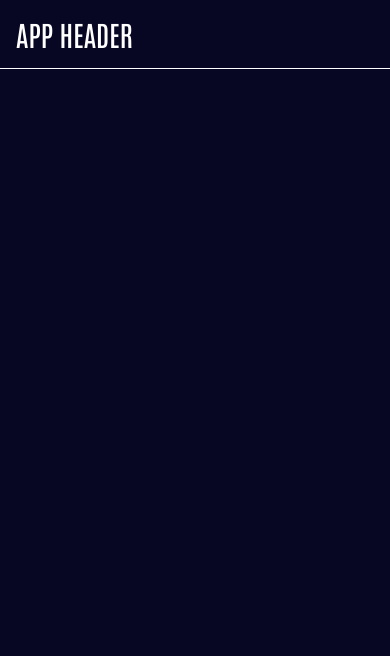
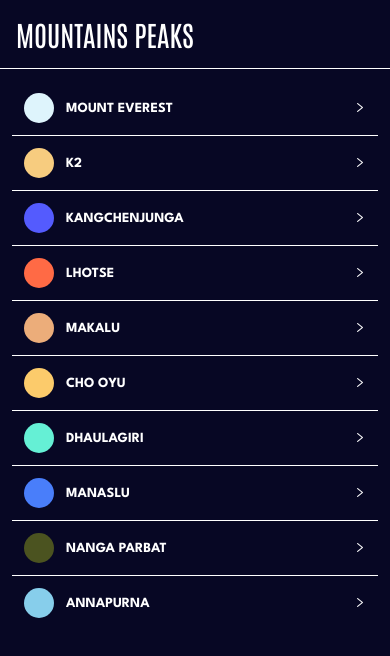
Before and after one commit to mostafizur99/mobile-app-starter, a React Native app: screen /Home in a window 390 px wide. Shown: the top 656 px of the page. Built offline with nearby package versions, Linux system fonts and the light colour scheme.

Commit message:
feat: home screen added

```diff
--- a/App.js
+++ b/App.js
@@ -1,9 +1,9 @@
 import { StatusBar } from 'expo-status-bar';
 import { SafeAreaView, ScrollView, StyleSheet, TouchableOpacity, View } from 'react-native';
 import { colors } from './src/theme/colors';
-import { spacing } from './src/theme/spacing';
+// import { spacing } from './src/theme/spacing';
 import { useFonts } from 'expo-font';
-import { typography } from './src/theme/typography';
+// import { typography } from './src/theme/typography';
 import Text from './src/components/text/text';
 import { DarkTheme, NavigationContainer } from '@react-navigation/native';
 import { createNativeStackNavigator } from '@react-navigation/native-stack';
--- a/src/components/header/app-header.js
+++ b/src/components/header/app-header.js
@@ -7,7 +7,7 @@ import { colors } from '../../theme/colors'
 export default function AppHeader() {
     return (
         <View style={styles.container}>
-            <Text preset='h2'>APP HEADER</Text>
+            <Text preset='h2'>MOUNTAINS PEAKS</Text>
         </View>
     )
 }
--- /dev/null
+++ b/src/data/planet-list.js
@@ -0,0 +1,96 @@
+export const PLANET_LIST = [
+
+    {
+
+        name: "Mount Everest",
+        color: "#DEF4FC",
+        description: "Mount Everest is Earth's highest mountain above sea level, located in the Mahalangur Himal sub-range of the Himalayas. The China,Nepal border runs across its summit point. Its elevation (snow height) of 8,848.86 m (29,031.7 ft) was most recently established in 2020 by the Chinese and Nepali authorities",
+        elevation: '8,848.86 m',
+        firstAscent: "29 May 1953",
+        location: "China, Nepal",
+        wikiLink: "https://en.wikipedia.org/wiki/Mount_Everest",
+    },
+    {
+        name: "K2",
+        color: "#F7CC7F",
+        description: "K2 (Godwin Austen) is the second-highest mountain on Earth. It lies in the Karakoram range, partially in the Gilgit-Baltistan region of Pakistan-administered Kashmir and partially in a China-administered territory Trans-Karakoram Tract included in the Taxkorgan Tajik Autonomous County of Xinjiang.",
+        elevation: '8,611 m',
+        firstAscent: "31 July 1954",
+        location: "China, Pakistan",
+        wikiLink: "https://en.wikipedia.org/wiki/K2",
+    },
+    {
+        name: "Kangchenjunga",
+        color: "#545BFE",
+        description: "Kangchenjunga is the third-highest mountain in the world. Its summit lies at 8,586 m (28,169 ft) in a section of the Himalayas, the Kangchenjunga Himal, which is bounded in the west by the Tamur River, in the north by the Lhonak River and Jongsang La, and in the east by the Teesta River.",
+        elevation: '8,586 m',
+        firstAscent: "25 May 1955",
+        location: "India, Nepal",
+        wikiLink: "https://en.wikipedia.org/wiki/Kangchenjunga",
+    },
+    {
+        name: "Lhotse",
+        color: "#FF6A45",
+        description: "Lhotse is the fourth highest mountain in the world at 8,516 metres (27,940 ft), after Mount Everest, K2, and Kangchenjunga. The main summit is on the border between Tibet Autonomous Region of China and the Khumbu region of Nepal.",
+        elevation: '8,516 m',
+        firstAscent: "18 May 1956",
+        location: "China, Nepal",
+        wikiLink: "https://en.wikipedia.org/wiki/Lhotse",
+    },
+    {
+        name: "Makalu",
+        color: "#ECAD7A",
+        description: "Makalu is the fifth highest mountain in the world at 8,481 metres (27,825 ft). It is located in the Mahalangur Himalayas 19 km (12 mi) southeast of Mount Everest, in Nepal. One of the eight-thousanders, Makalu is an isolated peak in the shape of a four-sided pyramid.",
+        elevation: '8,481 m',
+        firstAscent: "May 15, 1955",
+        location: "China, Nepal",
+        wikiLink: "https://en.wikipedia.org/wiki/Makalu",
+    },
+    {
+        name: "Cho Oyu",
+        color: "#FCCB6B",
+        description: "Cho Oyu is the sixth-highest mountain in the world at 8,188 metres (26,864 ft) above sea level. Cho Oyu means Turquoise Goddess in Tibetan. The mountain is the westernmost major peak of the Khumbu sub-section of the Mahalangur Himalaya 20 km west of Mount Everest.",
+        elevation: '8,188 m',
+        firstAscent: "October 19, 1954",
+        location: "China, Nepal",
+        wikiLink: "https://en.wikipedia.org/wiki/Cho_Oyu",
+    },
+
+    {
+        name: "Dhaulagiri",
+        color: "#65F0D5",
+        description: "Dhaulagiri is the seventh highest mountain in the world at 8,167 metres (26,795 ft) above sea level, and the highest mountain within the borders of a single country (Nepal). It was first climbed on 13 May 1960 by a Swiss-Austrian-Nepali expedition. Annapurna I (8,091 m (26,545 ft)) is 34 km (21 mi) east of Dhaulagiri.",
+        elevation: '8,167 m',
+        firstAscent: "13 May 1960",
+        location: "Nepal",
+        wikiLink: "https://en.wikipedia.org/wiki/Dhaulagiri",
+    },
+    {
+        name: "Manaslu",
+        color: "#497EFA",
+        description: "Manaslu is the eighth-highest mountain in the world at 8,163 metres (26,781 ft) above sea level. It is in the Mansiri Himal, part of the Nepalese Himalayas, in the west-central part of Nepal.",
+        elevation: '8,163 m',
+        firstAscent: "May 9, 1956",
+        location: "Nepal",
+        wikiLink: "https://en.wikipedia.org/wiki/Manaslu",
+    },
+    {
+        name: "Nanga Parbat",
+        color: "#4b5320",
+        description: "Nanga Parbat also known locally as Diamer, is the ninth-highest mountain on Earth, its summit at 8,126 m (26,660 ft) above sea level. Lying immediately southeast of the northernmost bend of the Indus River in the Gilgit-Baltistan region of Pakistan-administered Kashmir, Nanga Parbat is the westernmost major peak of the Himalayas, and thus in the traditional view of the Himalayas as bounded by the Indus and Yarlung Tsangpo/Brahmaputra rivers, it is the western anchor of the entire mountain range",
+        elevation: '8,126 m',
+        firstAscent: "3 July 1953",
+        location: "Pakistan",
+        wikiLink: "https://en.wikipedia.org/wiki/Nanga_Parbat",
+    },
+    {
+        name: "Annapurna",
+        color: "#87CEEB",
+        description: "Annapurna is a mountain situated in the Annapurna mountain range of Gandaki Province, north-central Nepal. It is the tenth highest mountain in the world at 8,091 metres (26,545 ft) above sea level and is well known for the difficulty and danger involved in its ascent.",
+        elevation: '8,091 m',
+        firstAscent: "3 June 1950",
+        location: "	Nepal",
+        wikiLink: "https://en.wikipedia.org/wiki/Annapurna",
+    },
+
+];
--- a/src/screens/home.js
+++ b/src/screens/home.js
@@ -1,18 +1,63 @@
-import { SafeAreaView, StyleSheet, View } from 'react-native'
+import { FlatList, Pressable, SafeAreaView, StyleSheet, View } from 'react-native'
 import React from 'react'
 import AppHeader from '../components/header/app-header'
 import { colors } from '../theme/colors'
+import { PLANET_LIST } from '../data/planet-list'
+import Text from '../components/text/text'
+import { spacing } from '../theme/spacing'
+import { AntDesign } from '@expo/vector-icons';
 
 export default function Home() {
     return (
         <SafeAreaView style={styles.container}>
             <AppHeader />
+            <FlatList
+                contentContainerStyle={styles.list}
+                data={PLANET_LIST}
+                keyExtractor={(item, index) => item.name}
+                ItemSeparatorComponent={() => <View style={styles.separator} />}
+                renderItem={({ item, index }) => {
+                    return (
+                        <View style={styles.item}>
+                            <View style={{ flexDirection: "row", alignItems: "center" }}>
+                                <View style={[styles.circle, { backgroundColor: item.color }]} />
+                                <Text preset='h4' style={styles.itemName}>{item.name}</Text>
+                            </View>
+                            <AntDesign name="right" size={12} color="white" />
+                        </View>
+                    );
+                }}
+            />
         </SafeAreaView>
     )
 }
 
 const styles = StyleSheet.create({
     container: {
-        flex: 1, backgroundColor: colors.black
+        flex: 1,
+        backgroundColor: colors.black
+    },
+    list: {
+        padding: spacing[4]
+    },
+    item: {
+        flexDirection: 'row',
+        alignItems: 'center',
+        justifyContent: 'space-between',
+        padding: spacing[4]
+    },
+    circle: {
+        width: 30,
+        height: 30,
+        borderRadius: 50,
+    },
+    itemName: {
+        textTransform: 'uppercase',
+        marginLeft: spacing[4],
+    },
+    separator: {
+        borderBottomWidth: 0.2,
+        borderBottomColor: colors.white,
     }
+
 })
```
